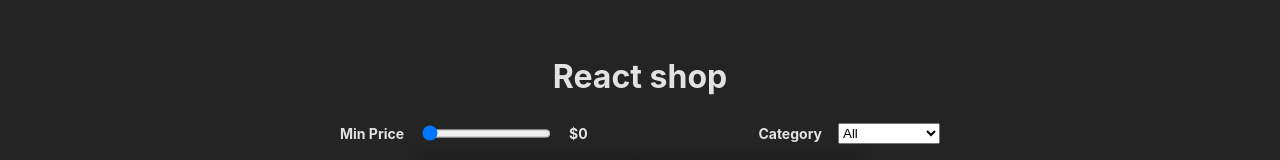
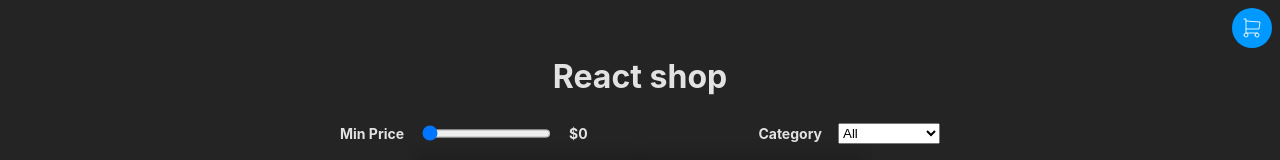
Before and after one commit to camdd/shopping-cart, a React (Vite) app: page / in a window 1280 px wide. Shown: the top 160 px of the page. Built offline with nearby package versions, Linux system fonts and the light colour scheme.

Commit message:
creación cart y estilos

```diff
--- a/src/App.jsx
+++ b/src/App.jsx
@@ -3,6 +3,7 @@
 import { Header } from "./components/Header"
 import { Footer } from "./components/Footer"
 import { useFilters } from "./hooks/useFilters"
+import { Cart } from "./components/Cart"
 
 function App() {
   const {filterProducts} = useFilters()
@@ -12,6 +13,7 @@
   return (
     <>
       <Header />
+      <Cart/>
       <Products products={filteredProducts} />
       <Footer />
     </>
--- a/src/components/Cart.css
+++ b/src/components/Cart.css
@@ -0,0 +1,56 @@
+.cart {
+    background: #000;
+    display: none;
+    padding: 32px;
+    position: fixed;
+    right: 0px;
+    top: 0px;
+    width: 200px;
+  }
+
+  .cart img {
+    aspect-ratio: 16/9;
+    width: 100%;
+  }
+
+  .cart li {
+    border-bottom: 1px solid #444;
+    padding-bottom: 16px;
+  }
+
+  .cart footer {
+    display: flex;
+    gap: 8px;
+    justify-content: center;
+    align-items: center;
+  }
+
+  .cart footer button {
+    padding: 8px;
+  }
+
+  .cart-button {
+    align-items: center;
+    background: #09f;
+    border-radius: 9999px;
+    cursor: pointer;
+    display: flex;
+    height: 32px;
+    justify-content: center;
+    padding: 4px;
+    position: absolute;
+    right: 8px;
+    top: 8px;
+    transition: all .3s ease;
+    width: 32px;
+    z-index: 9999;
+  }
+
+  .cart-button:hover {
+    scale: 1.1;
+  }
+
+  .cart-button ~ input:checked ~ .cart {
+    height: 100%;
+    display: block;
+  }
--- a/src/components/Cart.jsx
+++ b/src/components/Cart.jsx
@@ -0,0 +1,39 @@
+import { useId } from "react";
+import { ClearCartIcon, CartIcon } from "./icons";
+import "./Cart.css"
+
+export function Cart () {
+    const cartCheckboxId = useId()
+
+    return(
+        <>
+            <label className="cart-button" htmlFor={cartCheckboxId}>
+                <CartIcon/>
+            </label>
+            <input id={cartCheckboxId} type="checkbox" hidden/>
+
+            <aside className="cart">
+        <ul>
+            <li>
+                <img src="https://i.dummyjson.com/data/products/2/thumbnail.jpg" alt="" />
+                <div>
+                    <strong>Iphone</strong> - $1399
+                </div>
+
+                <footer>
+                    <small>
+                        Qty: 1
+                    </small>
+                    <button>
+                        +
+                    </button>
+                </footer>
+            </li>
+        </ul>
+        <button>
+            <ClearCartIcon />
+        </button>
+            </aside>
+        </>
+    )
+}
```
